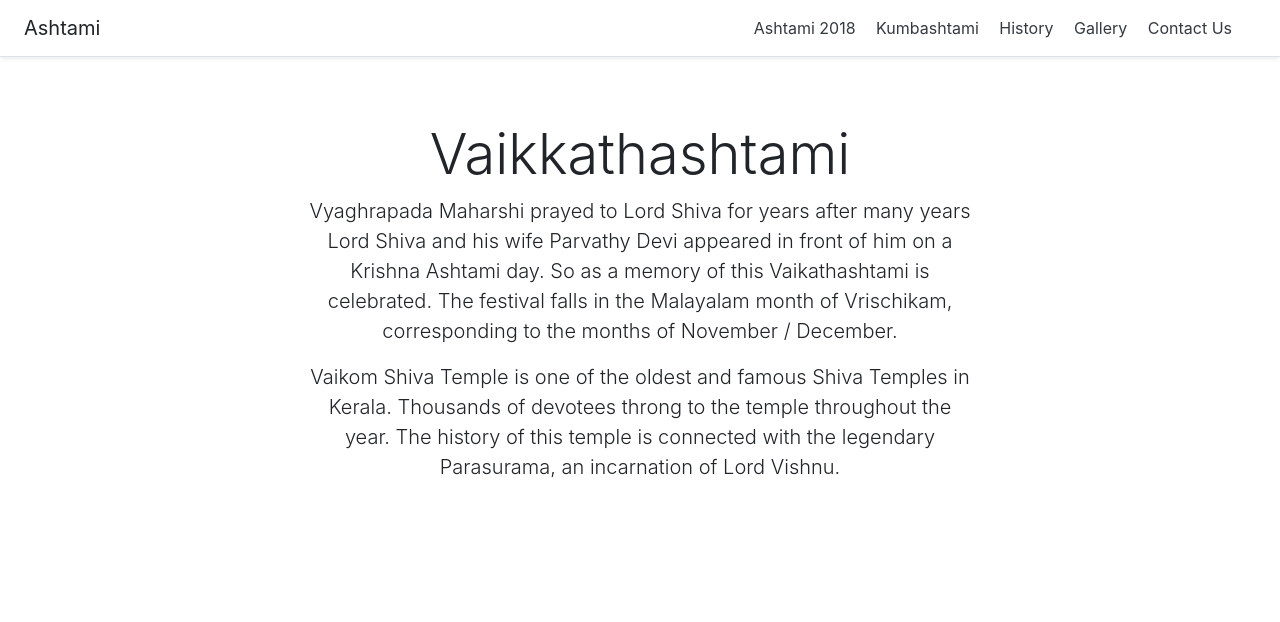
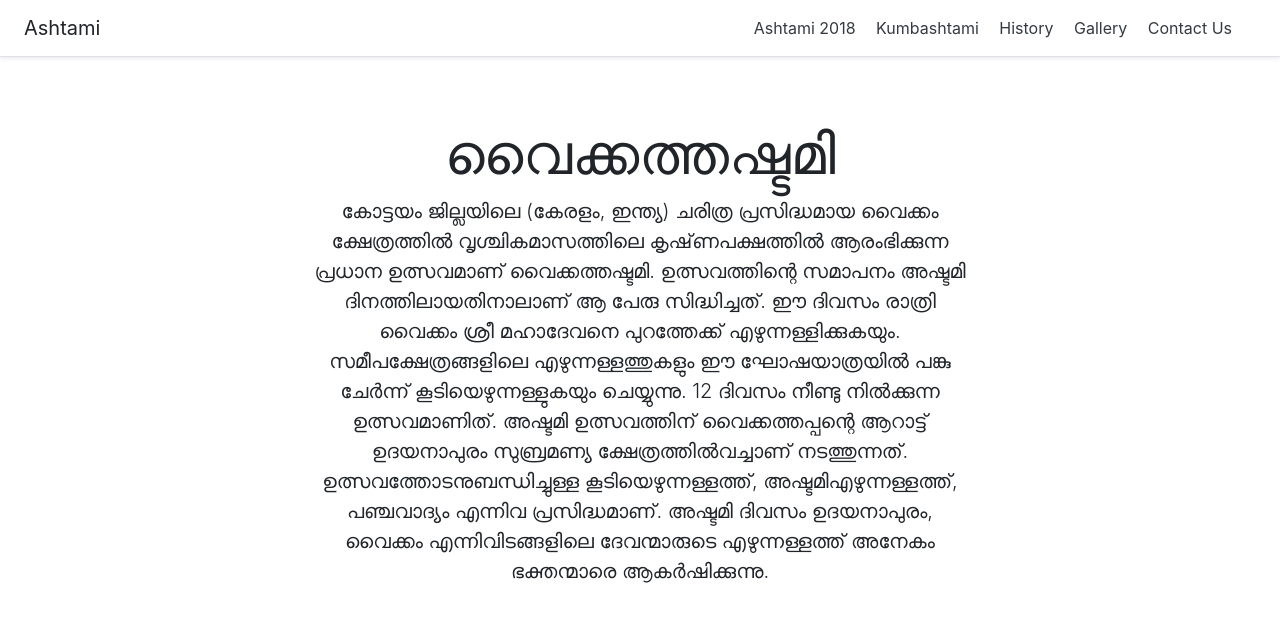
Before and after one commit to anuraj/ashtami.online, a Jekyll site: the page built from index.html, in a window 1280 px wide. Shown: the top 622 px of the page. Built offline with Jekyll 4.4.1, drawn with Linux system fonts in a browser that asks for light colours.

Commit message:
Modified home page

```diff
--- a/index.html
+++ b/index.html
@@ -3,14 +3,8 @@
 title: Ashtami
 ---
 <div class="program-header px-3 py-3 pt-md-5 pb-md-4 mx-auto text-center">
-    <h1 class="display-4">Vaikkathashtami</h1>
+    <h1 class="display-4">വൈക്കത്തഷ്ടമി</h1>
     <p class="lead">
-        Vyaghrapada Maharshi prayed to Lord Shiva for years after many years Lord Shiva and his wife Parvathy Devi
-        appeared in front of him on a Krishna Ashtami day. So as a memory of this Vaikathashtami is celebrated.
-        The festival falls in the Malayalam month of Vrischikam, corresponding to the months of November / December.
-    </p>
-    <p class="lead">
-        Vaikom Shiva Temple is one of the oldest and famous Shiva Temples in Kerala. Thousands of devotees throng to the temple
-        throughout the year. The history of this temple is connected with the legendary Parasurama, an incarnation of Lord Vishnu.
+        കോട്ടയം ജില്ലയിലെ (കേരളം, ഇന്ത്യ) ചരിത്ര പ്രസിദ്ധമായ വൈക്കം ക്ഷേത്രത്തിൽ വൃശ്ചികമാസത്തിലെ കൃഷ്‌ണപക്ഷത്തിൽ ആരംഭിക്കുന്ന പ്രധാന ഉത്സവമാണ് വൈക്കത്തഷ്ടമി. ഉത്സവത്തിന്റെ സമാപനം അഷ്ടമി ദിനത്തിലായതിനാലാണ്‌ ആ പേരു സിദ്ധിച്ചത്. ഈ ദിവസം രാത്രി വൈക്കം ശ്രീ മഹാദേവനെ പുറത്തേക്ക് എഴുന്നള്ളിക്കുകയും. സമീപക്ഷേത്രങ്ങളിലെ എഴുന്നള്ളത്തുകളും ഈ ഘോഷയാത്രയിൽ പങ്കു ചേർന്ന് കൂടിയെഴുന്നള്ളുകയും ചെയ്യുന്നു. 12 ദിവസം നീണ്ടു നിൽക്കുന്ന ഉത്സവമാണിത്. അഷ്ടമി ഉത്സവത്തിന് വൈക്കത്തപ്പന്റെ ആറാട്ട് ഉദയനാപുരം സുബ്രമണ്യ ക്ഷേത്രത്തിൽവച്ചാണ് നടത്തുന്നത്. ഉത്സവത്തോടനുബന്ധിച്ചുള്ള കൂടിയെഴുന്നള്ളത്ത്, അഷ്ടമിഎഴുന്നള്ളത്ത്, പഞ്ചവാദ്യം എന്നിവ പ്രസിദ്ധമാണ്. അഷ്ടമി ദിവസം ഉദയനാപുരം, വൈക്കം എന്നിവിടങ്ങളിലെ ദേവന്മാരുടെ എഴുന്നള്ളത്ത് അനേകം ഭക്തന്മാരെ ആകർഷിക്കുന്നു.
     </p>
 </div>
```
